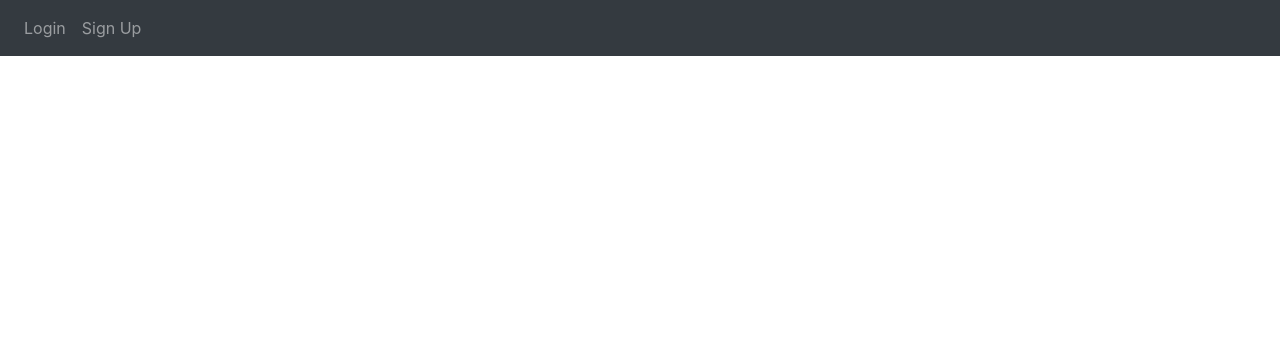
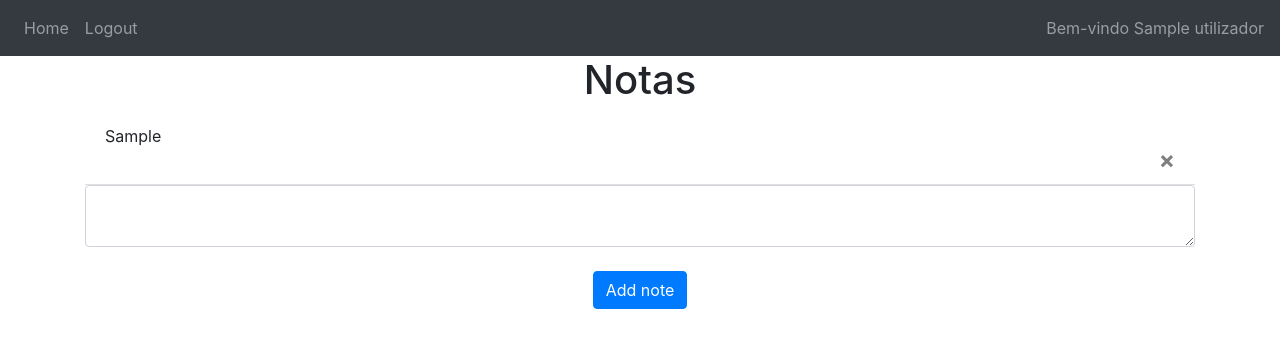
Before and after one commit to BFWheels/Website_ProjetoFinal, a Flask app: template website/templates/home.html in a window 1280 px wide. Shown: the top 348 px of the page. Run offline with Flask 3, Linux system fonts and the light colour scheme; tables that the repository leaves empty hold one stand-in row (values such as "Sample post"); the template is opened without the code that fills it: values that come from a table or form of the project are taken from there, most other values are stand-ins (such as "Sample title", 1, 10 or a date in 2020); some libraries are stand-ins or nearby versions.

Commit message:
add notes (complete) remove notes(incomplete)

```diff
--- a/website/models.py
+++ b/website/models.py
@@ -7,7 +7,7 @@ class Notas(db.Model):
     id = db.Column(db.Integer, primary_key=True)
     data = db.Column(db.String(10000))
     date = db.Column(db.DateTime(timezone=True),default=func.now())  # Usar registo temporal para as reservas dos carros
-    user_ID = db.Column(db.Integer, db.ForeignKey('utilizador.id'))  # usar este codigo para definir reservas
+    utilizador_id = db.Column(db.Integer, db.ForeignKey('utilizador.id'))  # usar este codigo para definir reservas
 
 
 
--- a/website/templates/base.html
+++ b/website/templates/base.html
@@ -22,6 +22,7 @@
     <title>{% block title %} Blank {% endblock %}</title>
 </head>
 <body>
+
 <!-- Barra de navegação que está responsiva-->
 <nav class="navbar navbar-expand-lg navbar-dark bg-dark">
     <button class="navbar-toggler"
@@ -33,11 +34,13 @@
             </span>
     </button>
 
+
     <div class="collapse navbar-collapse" id="navbar">
         <div class="navbar-nav">
             {%if utilizador.is_authenticated %}
             <a class="nav-item nav-link" id="home" href="/">Home</a>
             <a class="nav-item nav-link" id="logout" href="/logout">Logout</a>
+
             {% else %}
             <a class="nav-item nav-link" id="login" href="/login">Login</a>
             <a class="nav-item nav-link" id="signUp" href="/sign-up">Sign Up</a>
@@ -45,7 +48,10 @@
         </div>
 
     </div>
-
+    <!-- elemento que se apresenta após login -->
+    {%if utilizador.is_authenticated %}
+     <span class="nav-item" style="color: rgba(255,255,255,.5);margin-left: auto;">Bem-vindo {{utilizador.nome}}</span>
+    {%endif%}
 </nav>
 <!-- Este bloco de código é mensagem de flash que estara em cada route necessário
  -->
@@ -53,14 +59,14 @@
     {%if messages %}
         {%for category,message in messages%}
             {%if category == 'erro' %}
-<div class="alert alert-danger alert.dismissable fade show" role="alert">
+                <div class="alert alert-danger alert.dismissible fade show" role="alert">
                 {{message}}
                     <button type="button" class="close" data-dismiss="alert">
                         <span aria-hidden="true">&times;</span>
                     </button>
                 </div>
             {% else %}
-<div class="alert alert-success alert.dismissable fade show" role="alert">
+                <div class="alert alert-success alert.dismissible fade show" role="alert">
                     {{message}}
                     <button type="button" class="close" data-dismiss="alert">
                         <span aria-hidden="true">&times;</span>
--- a/website/templates/home.html
+++ b/website/templates/home.html
@@ -1,10 +1,27 @@
+
 <!-- pagina principal-->
 
 {%extends "base.html"%} <!-- herança da página base -->
 
 {% block title %}Home{% endblock %}
 {% block content%}
+<h1 align="center">Notas</h1>
+<ul class="list-group list-group-flush" id="nota">
+    {%for nota in utilizador.notas%}
+    <li class="list-group-item">{{nota.data}}
+        <form method="POST">
+        <button type="button" class="close" >
+            <span aria-hidden="true">&times;</span>
+        </button>
+        </form>
+    </li>
+    {%endfor%}
+</ul>
 <form method="POST">
-
+    <textarea name="notas" id="notas" class="form-control"></textarea>
+    <br>
+    <div align="center">
+        <button type="submit" class="btn btn-primary">Add note</button>
+    </div>
 </form>
 {% endblock%}
```
Also changed, not shown: website/auth.py (+5 -5 lines), website/views.py (+24 -2 lines). Lines whose indentation alone changed are shown as unchanged.
